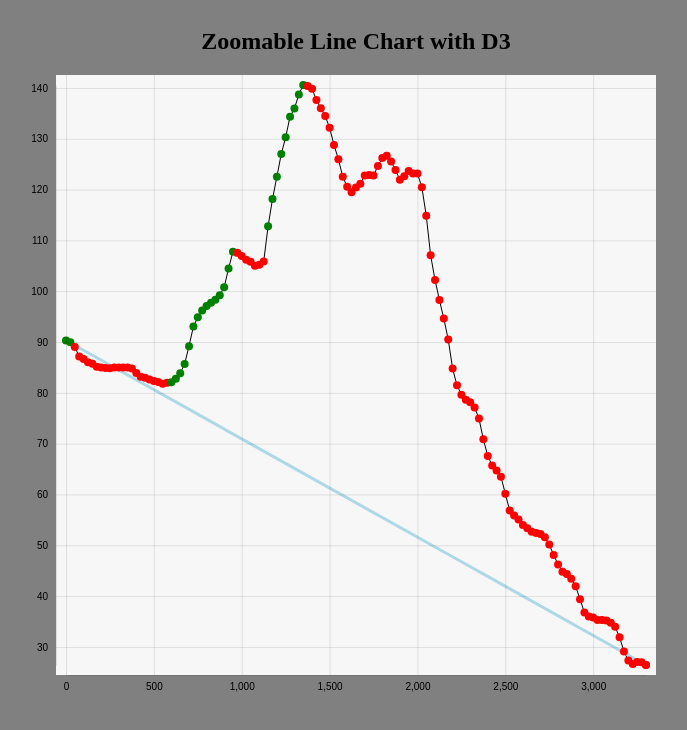
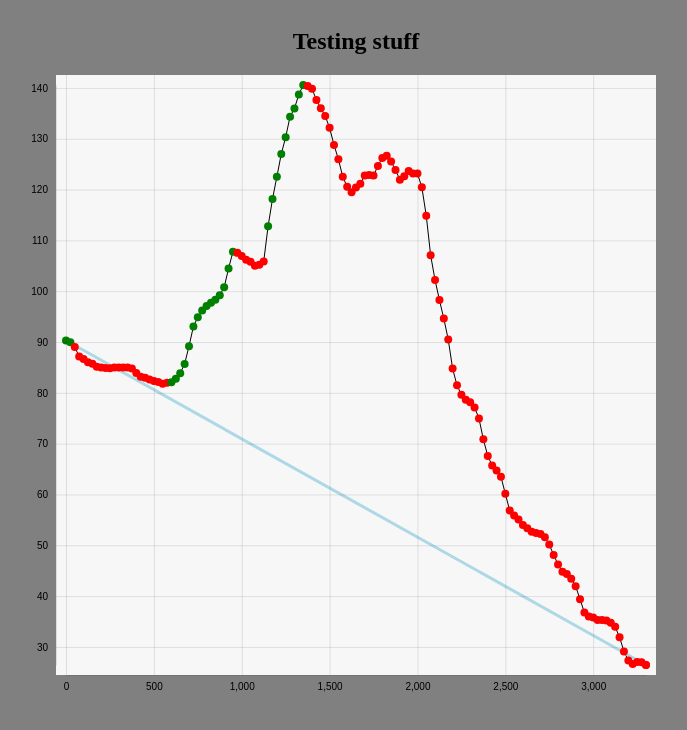
Before and after one commit to VaggV/react-tests, a React (Create React App) app: page / in a window 1280 px wide. Shown: the top 730 px of the page, without its empty margins (284-971 px from the left). Built offline with nearby package versions, Linux system fonts and the light colour scheme.

Commit message:
Changed a text (test)

```diff
--- a/src/App.js
+++ b/src/App.js
@@ -30,7 +30,7 @@ function App() {
     // console.log(dataX)
     return (
         <div style={{ margin: 0 }}>
-            <h2>Zoomable Line Chart with D3 </h2>
+            <h2>Testing stuff</h2>
             <ZoomableLineChart
                 data={heightData}
                 data2={data2}
```
